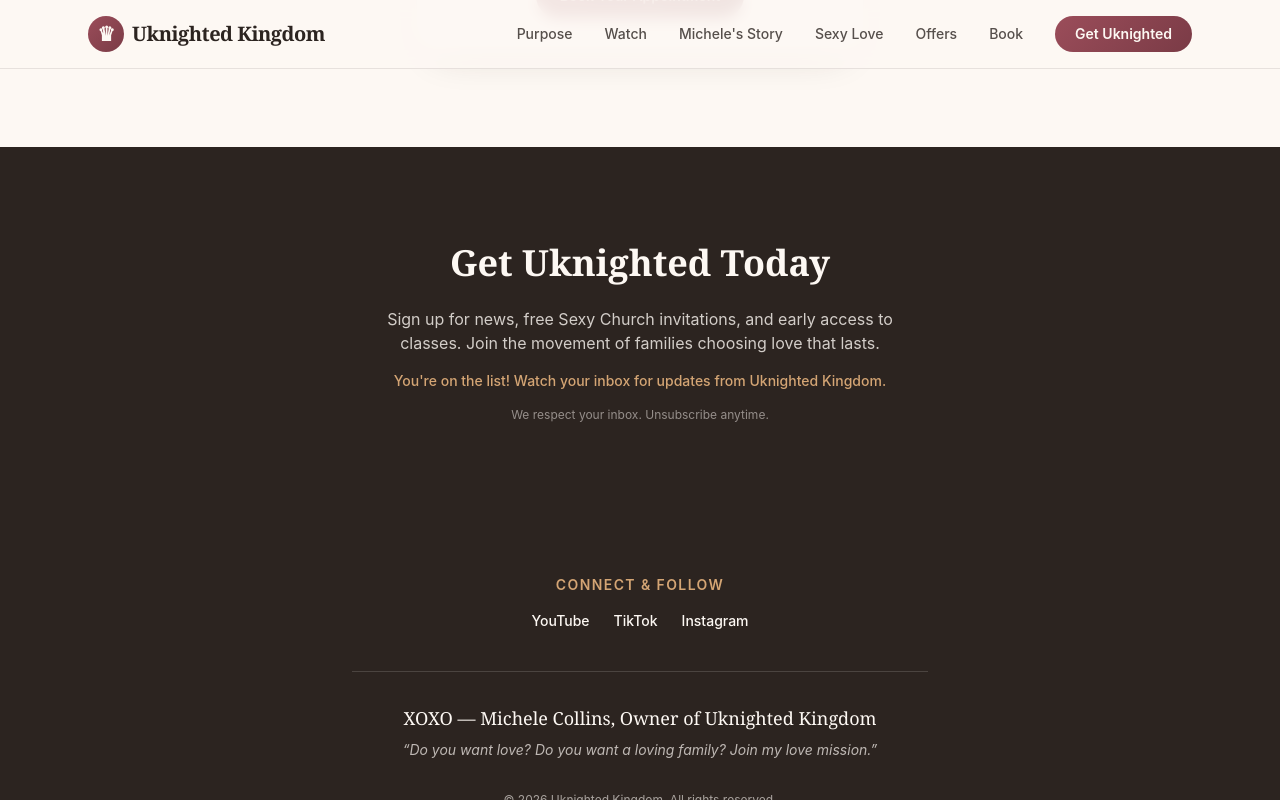
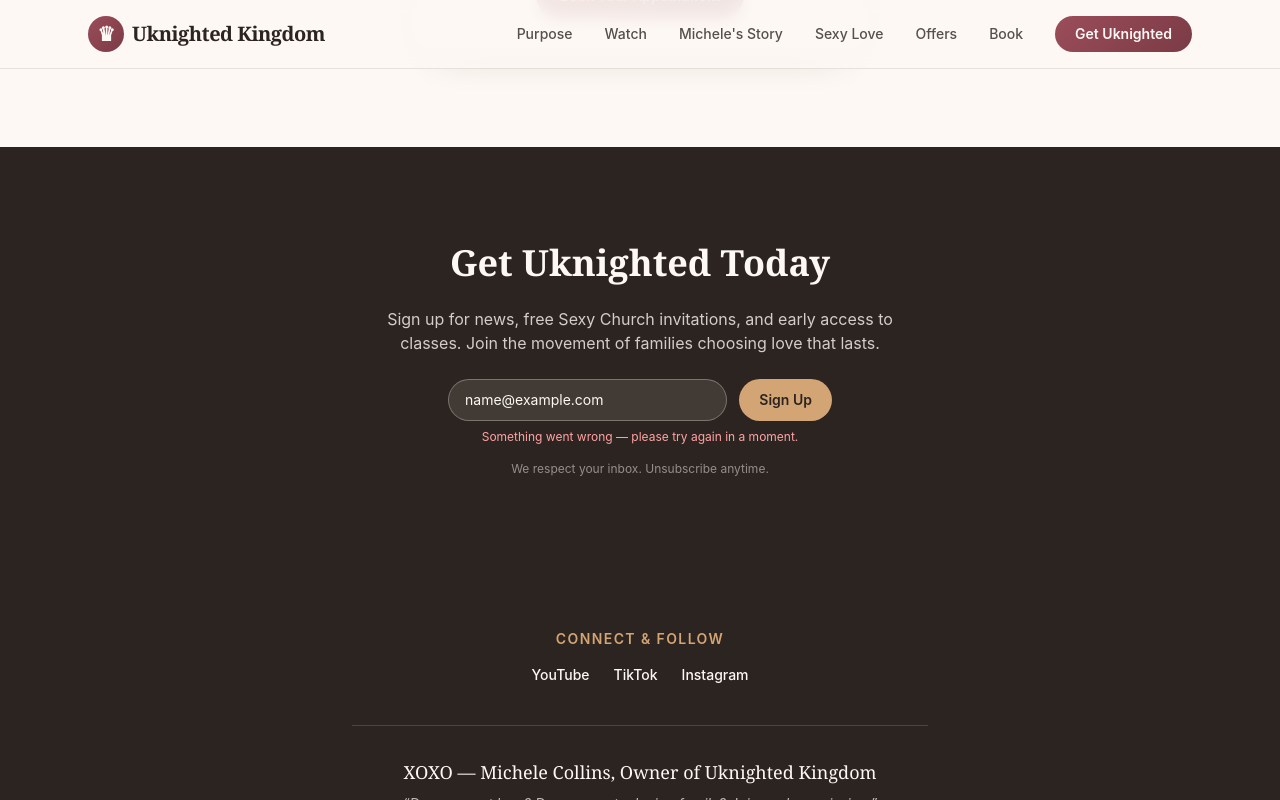
Before and after one commit to lbishopks/kingdom, a Next.js app: page / in a window 1280 px wide. Both pictures are taken after typing "name@example.com" into the empty fields and a click on the button "Sign Up". Shown: the part 6823-7623 px from the top of the page. Built offline with nearby package versions, Linux system fonts and the light colour scheme.

Commit message:
Wire newsletter form to Formspree

```diff
--- a/src/components/NewsletterForm.tsx
+++ b/src/components/NewsletterForm.tsx
@@ -1,17 +1,32 @@
 "use client";
 
 import { useState } from "react";
+import { site } from "@/lib/site";
 
 export default function NewsletterForm({ variant = "light" }: { variant?: "light" | "footer" }) {
-  const [status, setStatus] = useState<"idle" | "submitted">("idle");
+  const [status, setStatus] = useState<"idle" | "submitting" | "submitted" | "error">("idle");
 
   const isFooter = variant === "footer";
 
-  function handleSubmit(e: React.FormEvent<HTMLFormElement>) {
+  async function handleSubmit(e: React.FormEvent<HTMLFormElement>) {
     e.preventDefault();
-    // Hook this up to your email provider (Mailchimp, ConvertKit, Beehiiv, etc.)
-    // via a Vercel API route or third-party form action.
+    setStatus("submitting");
+
+    try {
+      const formData = new FormData(e.currentTarget);
+      formData.append("form", "Newsletter Signup");
+
+      const res = await fetch(site.formspreeEndpoint, {
+        method: "POST",
+        headers: { Accept: "application/json" },
+        body: formData,
+      });
+
+      if (!res.ok) throw new Error("Submission failed.");
       setStatus("submitted");
+    } catch {
+      setStatus("error");
+    }
   }
 
   if (status === "submitted") {
@@ -23,7 +38,8 @@
   }
 
   return (
-    <form onSubmit={handleSubmit} className="mx-auto mt-6 flex max-w-sm flex-col gap-3 sm:flex-row" aria-label="Newsletter signup">
+    <div className="mx-auto mt-6 max-w-sm">
+      <form onSubmit={handleSubmit} className="flex flex-col gap-3 sm:flex-row" aria-label="Newsletter signup">
         <label htmlFor={`email-${variant}`} className="sr-only">
           Email address
         </label>
@@ -33,7 +49,8 @@
           name="email"
           required
           placeholder="you@example.com"
-        className={`w-full rounded-full border px-4 py-2.5 text-sm outline-none focus:ring-2 ${
+          disabled={status === "submitting"}
+          className={`w-full rounded-full border px-4 py-2.5 text-sm outline-none focus:ring-2 disabled:opacity-60 ${
             isFooter
               ? "border-cream/30 bg-cream/10 text-cream placeholder:text-cream/50 focus:ring-softgold"
               : "border-ink/20 bg-white text-ink placeholder:text-muted focus:ring-deeprose"
@@ -41,12 +58,19 @@
         />
         <button
           type="submit"
-        className={`shrink-0 rounded-full px-5 py-2.5 text-sm font-semibold transition ${
+          disabled={status === "submitting"}
+          className={`shrink-0 rounded-full px-5 py-2.5 text-sm font-semibold transition disabled:opacity-60 ${
             isFooter ? "bg-softgold text-ink hover:opacity-90" : "gradient-rose text-cream hover:opacity-90"
           }`}
         >
-        Sign Up
+          {status === "submitting" ? "Signing Up..." : "Sign Up"}
         </button>
       </form>
+      {status === "error" && (
+        <p className={`mt-2 text-xs ${isFooter ? "text-red-300" : "text-red-600"}`}>
+          Something went wrong — please try again in a moment.
+        </p>
+      )}
+    </div>
   );
 }
```
Lines whose indentation alone changed are shown as unchanged.
